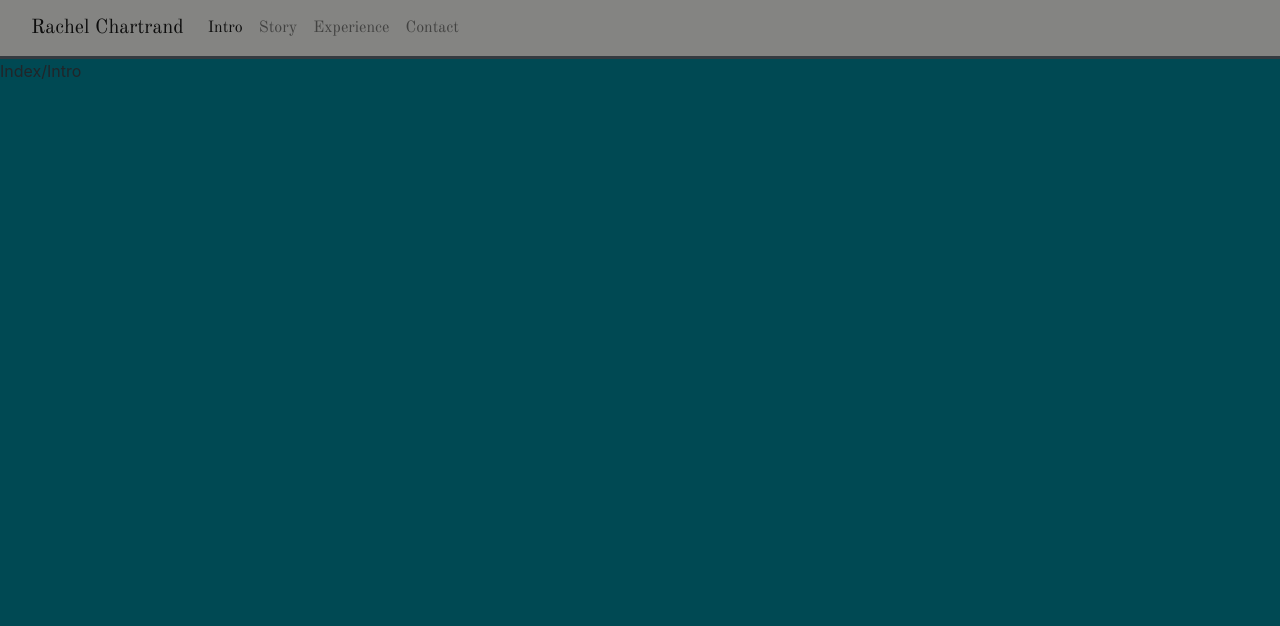
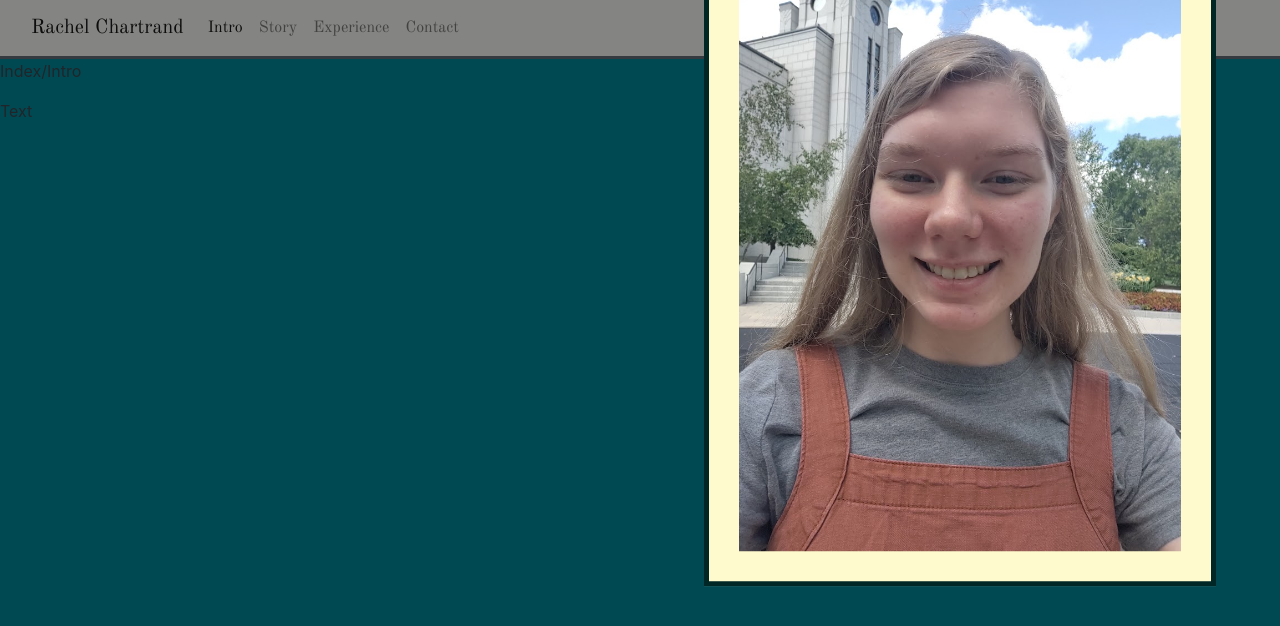
Before and after one commit to rec31075/project-1, a plain HTML site: page index.html in a window 1280 px wide. Drawn offline with nearby package versions, Linux system fonts and the light colour scheme.

Commit message:
Positioning

```diff
--- a/index.html
+++ b/index.html
@@ -49,8 +49,14 @@
 </header>
 
 <body>
-    <section class="main-section bg-primary">
+    <section class="main-section bg-primary border-dark border-3">
         <p>Index/Intro</p>
+        <div class="img-container">
+            <img src="./images/rachel_headshot.jpg" alt="Rachel Headshot" class="right bg-secondary">
+        </div>
+        <div class="right-content">
+            <p>Text</p>
+        </div>
     </section>
 
 </body>
--- a/project1style.css
+++ b/project1style.css
@@ -1,25 +1,25 @@
-.main-section{
+.main-section {
     height: 100vh;
     width: 100vw;
 }
 
-.bg-primary{
+.bg-primary {
     background-color: #004953 !important;
 }
 
-.bg-secondary{
+.bg-secondary {
     background-color: #FFFACD !important;
 }
 
-.bg-light{
+.bg-light {
     background-color: #848482 !important;
 }
 
-.bg-dark{
+.bg-dark {
     background-color: #002626 !important;
 }
 
-.border-3{
+.border-3 {
     border-width: 3px !important;
 }
 
@@ -28,3 +28,26 @@
     font-weight: 500;
     font-style: normal;
 }
+
+.img-container img {
+    height: auto;
+    border: #002626 5px solid;
+    padding: 30px;
+}
+
+.center {
+    display: block;
+    margin-left: auto;
+    margin-right: auto;
+    width: 50%;
+}
+
+.right {
+    position: absolute;
+    right: 5%;
+    top: 32%;
+    transform: translateY(-50%);
+    width: 40%;
+    height: 40%;
+    text-align: center;
+}
```
Also changed, not shown: page1.html (+1 -0 lines), images/rachel_headshot.jpg (added), images/snowy_randt.jpg (added).
